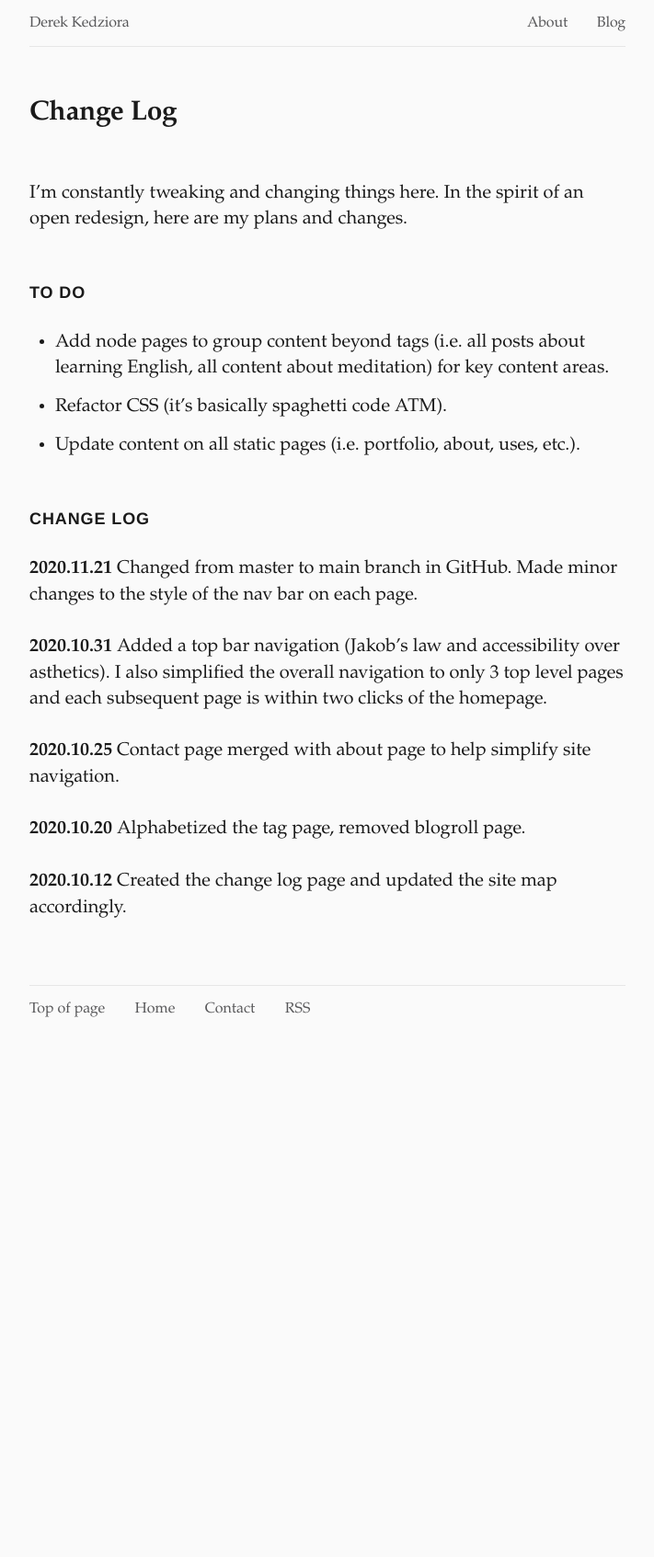
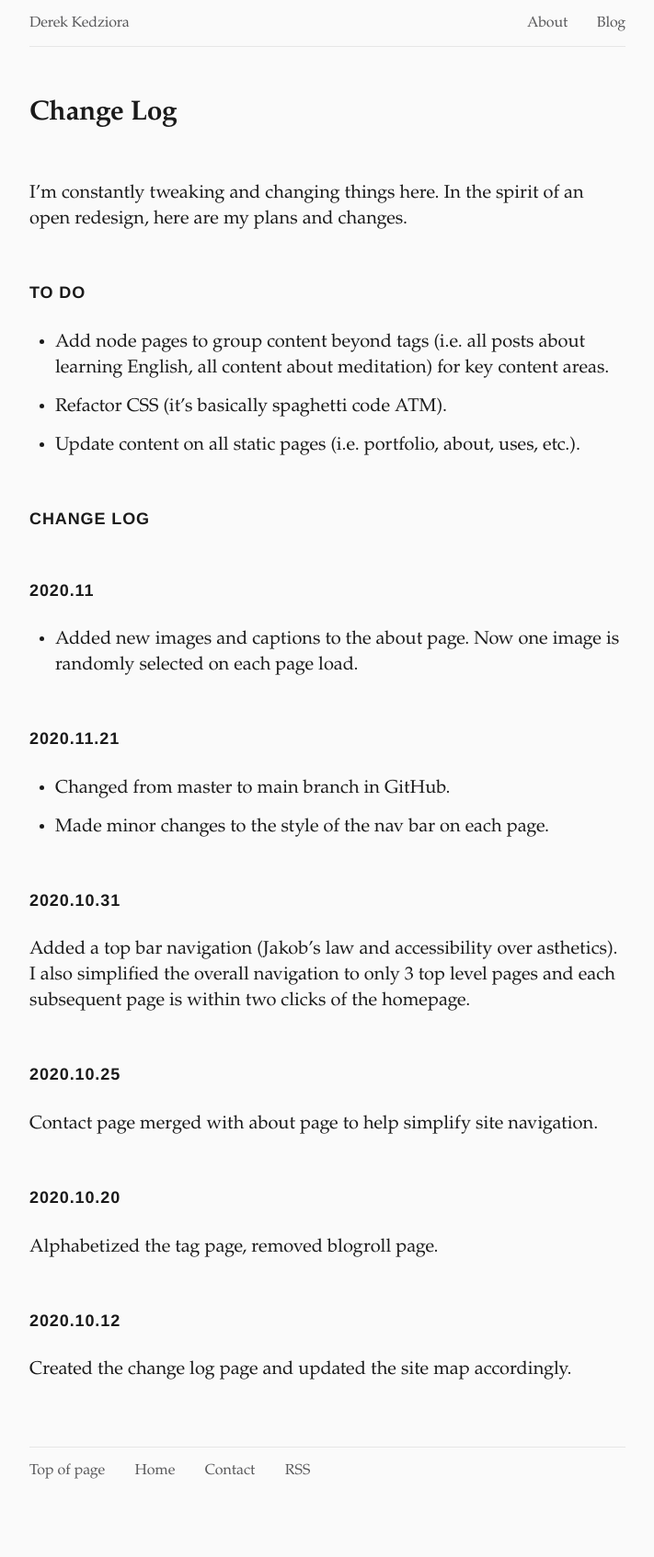
Before and after one commit to hashdag/hashdag.github.io, a Jekyll site: the page built from _pages/change-log.md, in a window 1280 px wide. Shown: the whole page at 92% size, without its empty margins (284-995 px from the left). Built offline with Jekyll 4.4.1, drawn with Linux system fonts in a browser that asks for light colours; before the commit the page ends 1191 px from its top, so only the background shows below that.

```diff
--- a/_pages/change-log.md
+++ b/_pages/change-log.md
@@ -14,12 +14,27 @@
 
 ## Change Log
 
-**2020.11.21** Changed from master to main branch in GitHub. Made minor changes to the style of the nav bar on each page.
+### 2020.11
 
-**2020.10.31** Added a top bar navigation (Jakob's law and accessibility over asthetics). I also simplified the overall navigation to only 3 top level pages and each subsequent page is within two clicks of the homepage.
+- Added new images and captions to the about page. Now one image is randomly selected on each page load.
 
-**2020.10.25** Contact page merged with about page to help simplify site navigation.
+### 2020.11.21
 
-**2020.10.20** Alphabetized the tag page, removed blogroll page.
+- Changed from master to main branch in GitHub.
+- Made minor changes to the style of the nav bar on each page.
 
-**2020.10.12** Created the change log page and updated the site map accordingly.
+### 2020.10.31
+
+Added a top bar navigation (Jakob's law and accessibility over asthetics). I also simplified the overall navigation to only 3 top level pages and each subsequent page is within two clicks of the homepage.
+
+### 2020.10.25
+
+Contact page merged with about page to help simplify site navigation.
+
+### 2020.10.20
+
+Alphabetized the tag page, removed blogroll page.
+
+### 2020.10.12
+
+Created the change log page and updated the site map accordingly.
--- a/css/main.scss
+++ b/css/main.scss
@@ -364,3 +364,9 @@
   text-decoration: line-through;
   text-decoration-color: var(--extra-light-text-color);
 }
+
+.about-picture {
+  float: right;
+  margin: 0 0 5% 5%;
+  width: clamp(25%, 50%, 450px);
+}
```
Also changed, not shown: _pages/about.md (+5 -4 lines).
